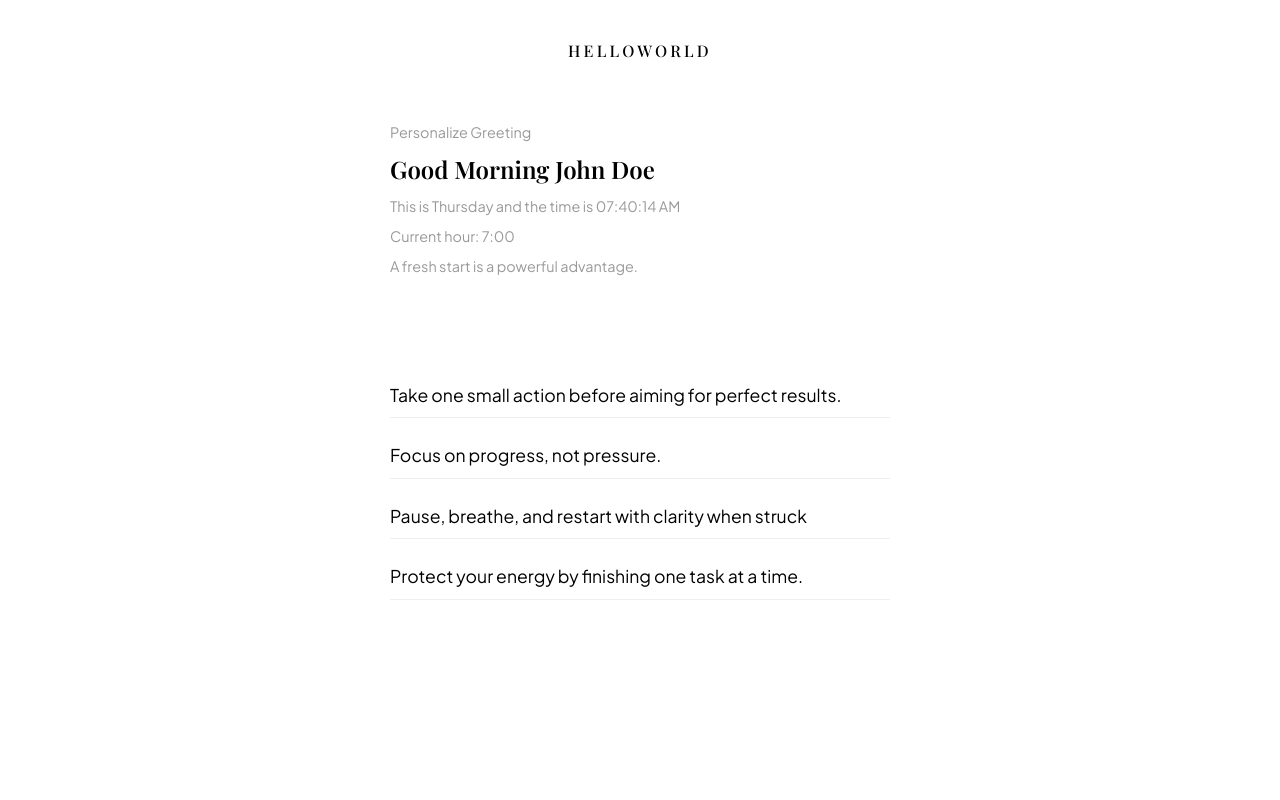
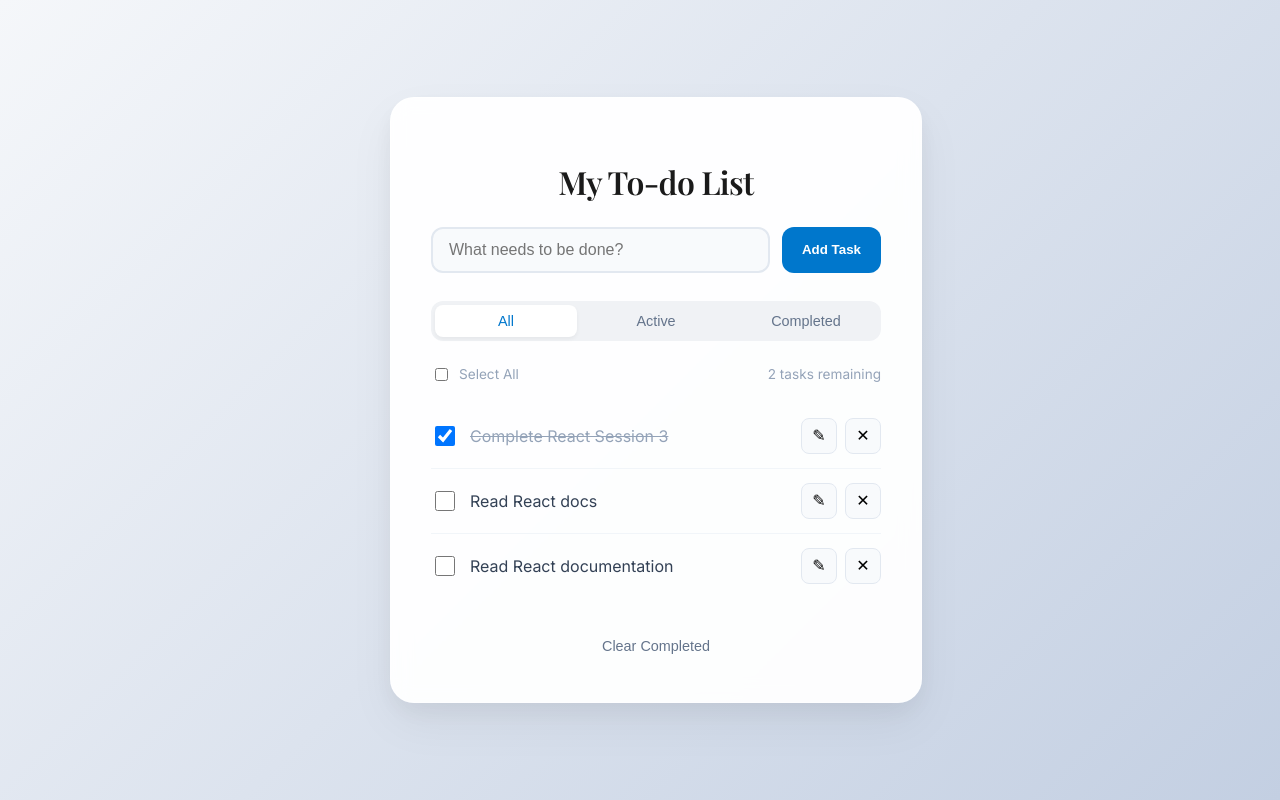
Before and after one commit to Ak1Ena/summer-react-1, a React (Vite) app: page / in a window 1280 px wide. Built offline with nearby package versions, Linux system fonts and the light colour scheme; a web font is replaced by a local one.

Commit message:
feat: implement todo list with modern css styling and persistence

```diff
--- a/src/App.css
+++ b/src/App.css
@@ -1,88 +1,234 @@
-:root {
-  --bg: #ffffff;
-  --text: #000000;
-  --muted: #999999;
+@import url('https://fonts.googleapis.com/css2?family=Inter:wght@400;500;600&display=swap');
+
+body {
+  background: linear-gradient(135deg, #f5f7fa 0%, #c3cfe2 100%);
+  font-family: 'Inter', -apple-system, BlinkMacSystemFont, "Segoe UI", Roboto, sans-serif;
+  margin: 0;
+  padding: 0;
+  min-height: 100vh;
+  display: flex;
+  align-items: center;
 }
 
-body {
-  background-color: var(--bg);
-  color: var(--text);
-  margin: 0;
+.todo-card {
+  background: rgba(255, 255, 255, 0.95);
+  backdrop-filter: blur(10px);
+  border-radius: 24px;
   padding: 40px;
-  display: flex;
-  justify-content: center;
-  line-height: 1.4;
-}
-
-#root {
-  width: 100%;
-  max-width: 500px;
-  display: flex;
-  flex-direction: column;
-  gap: 60px;
+  max-width: 480px;
+  width: 90%;
+  margin: 40px auto;
+  box-shadow:
+    0 10px 25px rgba(0, 0, 0, 0.05),
+    0 20px 48px rgba(0, 0, 0, 0.05);
+  border: 1px solid rgba(255, 255, 255, 0.3);
 }
 
 h1 {
+  text-align: center;
+  color: #1a1a1a;
+  font-weight: 600;
+  font-size: 2rem;
+  margin-bottom: 24px;
+  letter-spacing: -0.02em;
+}
+
+.filter-buttons {
+  display: flex;
+  justify-content: center;
+  gap: 8px;
+  margin-bottom: 24px;
+  background: #f0f2f5;
+  padding: 4px;
+  border-radius: 12px;
+}
+
+.filter-buttons button {
+  flex: 1;
+  background: transparent;
+  border: none;
+  border-radius: 8px;
+  padding: 8px 12px;
+  font-size: 0.9rem;
+  font-weight: 500;
+  color: #64748b;
+  cursor: pointer;
+  transition: all 0.2s cubic-bezier(0.4, 0, 0.2, 1);
+}
+
+.filter-buttons button.active-filter {
+  background: white;
+  color: #0077cc;
+  box-shadow: 0 2px 4px rgba(0, 0, 0, 0.05);
+}
+
+.controls {
+  display: flex;
+  justify-content: space-between;
+  align-items: center;
+  margin-bottom: 20px;
+  font-size: 0.85rem;
+  color: #94a3b8;
+}
+
+.select-all {
+  display: flex;
+  align-items: center;
+  gap: 8px;
+  cursor: pointer;
+  transition: color 0.2s;
+}
+
+.select-all:hover {
+  color: #64748b;
+}
+
+.task-form {
+  display: flex;
+  gap: 12px;
+  margin-bottom: 28px;
+}
+
+.task-input {
+  flex: 1;
+  padding: 12px 16px;
+  border: 2px solid #e2e8f0;
+  border-radius: 12px;
   font-size: 1rem;
-  font-weight: 500;
-  text-transform: uppercase;
-  letter-spacing: 0.2em;
-  text-align: center;
+  transition: all 0.2s;
+  background: #f8fafc;
+}
+
+.task-input:focus {
+  outline: none;
+  border-color: #0077cc;
+  background: white;
+  box-shadow: 0 0 0 4px rgba(0, 119, 204, 0.1);
+}
+
+.add-btn {
+  background: #0077cc;
+  color: white;
+  border: none;
+  border-radius: 12px;
+  padding: 0 20px;
+  font-weight: 600;
+  cursor: pointer;
+  transition: all 0.2s;
+}
+
+.add-btn:hover {
+  background: #005fa3;
+  transform: translateY(-1px);
+  box-shadow: 0 4px 12px rgba(0, 119, 204, 0.2);
+}
+
+.task-list {
+  list-style: none;
+  padding: 0;
   margin: 0;
 }
 
-header {
+.task-item {
   display: flex;
-  flex-direction: column;
-  gap: 10px;
+  justify-content: space-between;
+  align-items: center;
+  padding: 14px 0;
+  border-bottom: 1px solid #f1f5f9;
+  animation: fadeIn 0.3s ease-out;
 }
 
-header h1 {
-  text-align: left;
-  font-size: 1.5rem;
-  text-transform: none;
-  letter-spacing: normal;
-  font-weight: 600;
+@keyframes fadeIn {
+  from { opacity: 0; transform: translateY(10px); }
+  to { opacity: 1; transform: translateY(0); }
 }
 
-header p {
-  margin: 0;
-  font-size: 0.9rem;
-  color: var(--muted);
+.task-item:last-child {
+  border-bottom: none;
 }
 
-.card {
-  margin-top: 20px;
+.task-content {
+  flex: 1;
+  margin-right: 12px;
 }
 
-.card-title {
-  font-size: 0.8rem;
-  font-weight: 500;
-  text-transform: uppercase;
-  letter-spacing: 0.1em;
-  margin-bottom: 20px;
+.task-label {
+  display: flex;
+  align-items: center;
+  gap: 12px;
+  cursor: pointer;
+  font-size: 1rem;
+  color: #334155;
 }
 
-.tips-block h2 {
-  display: none;
+.task-item input[type="checkbox"] {
+  width: 20px;
+  height: 20px;
+  border-radius: 6px;
+  border: 2px solid #cbd5e1;
+  cursor: pointer;
 }
 
-.tip-list {
-  list-style: none;
-  padding: 0;
-  display: flex;
-  flex-direction: column;
-  gap: 15px;
+.task-item.completed span {
+  text-decoration: line-through;
+  color: #94a3b8;
 }
 
-.tip-list li {
-  font-size: 1.1rem;
-  cursor: pointer;
-  padding: 10px 0;
-  border-bottom: 1px solid #eee;
-  transition: color 0.2s;
+.edit-input {
+  padding: 6px 10px;
+  border: 2px solid #0077cc;
+  border-radius: 8px;
+  font-size: 1rem;
+  width: 90%;
+  font-family: inherit;
 }
 
-.tip-list li:hover {
-  color: var(--muted);
+.task-actions {
+  display: flex;
+  gap: 8px;
 }
+
+.task-actions button {
+  background: #f8fafc;
+  border: 1px solid #e2e8f0;
+  border-radius: 8px;
+  font-size: 1rem;
+  width: 36px;
+  height: 36px;
+  display: flex;
+  align-items: center;
+  justify-content: center;
+  cursor: pointer;
+  transition: all 0.2s;
+}
+
+.edit-btn:hover {
+  background: #e0f2fe;
+  color: #0077cc;
+  border-color: #bae6fd;
+}
+
+.delete-btn:hover {
+  background: #fef2f2;
+  color: #ef4444;
+  border-color: #fecaca;
+}
+
+.clear-completed {
+  display: block;
+  margin: 32px auto 0;
+  background: none;
+  border: none;
+  color: #64748b;
+  cursor: pointer;
+  font-size: 0.9rem;
+  font-weight: 500;
+  padding: 8px 16px;
+  border-radius: 8px;
+  transition: all 0.2s;
+}
+
+.clear-completed:hover {
+  background: #f1f5f9;
+  color: #ef4444;
+}
--- a/src/App.jsx
+++ b/src/App.jsx
@@ -1,28 +1,125 @@
+import { useState, useEffect } from "react";
 import "./App.css";
-import Greeting from "./Greeting";
-import Card from "./Card";
+import TaskInput from "./components/TaskInput";
+import TaskItem from "./components/TaskItem";
+
+const initialTasks = [
+  { id: 1, text: "Complete React Session 3", completed: true },
+  { id: 2, text: "Read React docs", completed: false },
+  { id: 3, text: "Read React documentation", completed: false },
+];
 
 function App() {
-	const tips = [
-		"Take one small action before aiming for perfect results.",
-		"Focus on progress, not pressure.",
-		"Pause, breathe, and restart with clarity when struck",
-		"Protect your energy by finishing one task at a time.",
-	];
-	return (
-		<>
-			<h1>HelloWorld</h1>
-			<Greeting name="John Doe" />
+  const [tasks, setTasks] = useState(() => {
+    const savedTasks = localStorage.getItem("tasks");
+    if (savedTasks) {
+      return JSON.parse(savedTasks);
+    }
+    return initialTasks;
+  });
+  const [filter, setFilter] = useState("all");
 
-			<Card title="Motivational Tips" className="tips-block">
-				<ul className="tip-list">
-					{tips.map((tip, index) => (
-						<li key={index}>{tip}</li>
-					))}
-				</ul>
-			</Card>
-		</>
-	);
+  useEffect(() => {
+    localStorage.setItem("tasks", JSON.stringify(tasks));
+  }, [tasks]);
+
+  function handleAddTask(text) {
+    const nextId = tasks.length > 0 ? Math.max(...tasks.map(t => t.id)) + 1 : 1;
+    setTasks([...tasks, { id: nextId, text, completed: false }]);
+  }
+
+  function handleToggle(id) {
+    setTasks(
+      tasks.map((t) => (t.id === id ? { ...t, completed: !t.completed } : t))
+    );
+  }
+
+  function handleDelete(id) {
+    setTasks(tasks.filter((t) => t.id !== id));
+  }
+
+  function handleEdit(id, newText) {
+    setTasks(
+      tasks.map((t) => (t.id === id ? { ...t, text: newText } : t))
+    );
+  }
+
+  function handleSelectAll(e) {
+    const checked = e.target.checked;
+    setTasks(tasks.map((t) => ({ ...t, completed: checked })));
+  }
+
+  function handleClearCompleted() {
+    setTasks(tasks.filter((t) => !t.completed));
+  }
+
+  const filteredTasks = tasks.filter((task) => {
+    if (filter === "active") return !task.completed;
+    if (filter === "completed") return task.completed;
+    return true; // "all"
+  });
+
+  const activeCount = tasks.filter((t) => !t.completed).length;
+
+  return (
+    <div className="todo-card">
+      <h1>My To-do List</h1>
+      <TaskInput onAddTask={handleAddTask} />
+      <div className="filter-buttons">
+        <button
+          className={filter === "all" ? "active-filter" : ""}
+          onClick={() => setFilter("all")}
+        >
+          All
+        </button>
+        <button
+          className={filter === "active" ? "active-filter" : ""}
+          onClick={() => setFilter("active")}
+        >
+          Active
+        </button>
+        <button
+          className={filter === "completed" ? "active-filter" : ""}
+          onClick={() => setFilter("completed")}
+        >
+          Completed
+        </button>
+      </div>
+
+      <div className="controls">
+        <label className="select-all">
+          <input
+            type="checkbox"
+            onChange={handleSelectAll}
+            checked={tasks.length > 0 && tasks.every(t => t.completed)}
+          />
+          Select All
+        </label>
+        <span className="task-count">
+          {activeCount} {activeCount === 1 ? 'task' : 'tasks'} remaining
+        </span>
+      </div>
+
+
+      <ul className="task-list">
+        {filteredTasks.map((task) => (
+          <TaskItem
+            key={task.id}
+            task={task}
+            onToggle={handleToggle}
+            onDelete={handleDelete}
+            onEdit={handleEdit}
+          />
+        ))}
+      </ul>
+
+      {tasks.some(t => t.completed) && (
+        <button className="clear-completed" onClick={handleClearCompleted}>
+          Clear Completed
+        </button>
+      )}
+    </div>
+  );
 }
 
 export default App;
--- /dev/null
+++ b/src/components/TaskInput.jsx
@@ -0,0 +1,31 @@
+import { useState } from "react";
+
+function TaskInput({ onAddTask }) {
+  const [inputText, setInputText] = useState("");
+
+  function handleSubmit(e) {
+    e.preventDefault();
+    const trimmed = inputText.trim();
+    if (trimmed !== "") {
+      onAddTask(trimmed);
+      setInputText("");
+    }
+  }
+
+  return (
+    <form onSubmit={handleSubmit} className="task-form">
+      <input
+        type="text"
+        value={inputText}
+        onChange={(e) => setInputText(e.target.value)}
+        placeholder="What needs to be done?"
+        className="task-input"
+      />
+      <button type="submit" className="add-btn">
+        Add Task
+      </button>
+    </form>
+  );
+}
+
+export default TaskInput;
--- /dev/null
+++ b/src/components/TaskItem.jsx
@@ -0,0 +1,62 @@
+import { useState } from "react";
+
+function TaskItem({ task, onToggle, onDelete, onEdit }) {
+  const [isEditing, setIsEditing] = useState(false);
+  const [editText, setEditText] = useState(task.text);
+
+  function handleEdit() {
+    if (isEditing) {
+      if (editText.trim() !== "") {
+        onEdit(task.id, editText);
+        setIsEditing(false);
+      }
+    } else {
+      setIsEditing(true);
+    }
+  }
+
+  function handleKeyDown(e) {
+    if (e.key === "Enter") {
+      handleEdit();
+    } else if (e.key === "Escape") {
+      setEditText(task.text);
+      setIsEditing(false);
+    }
+  }
+
+  return (
+    <li className={`task-item${task.completed ? " completed" : ""}`}>
+      <div className="task-content">
+        <label className="task-label">
+          <input
+            type="checkbox"
+            checked={task.completed}
+            onChange={() => onToggle(task.id)}
+          />
+          {!isEditing ? (
+            <span>{task.text}</span>
+          ) : (
+            <input
+              type="text"
+              className="edit-input"
+              value={editText}
+              onChange={(e) => setEditText(e.target.value)}
+              onKeyDown={handleKeyDown}
+              autoFocus
+            />
+          )}
+        </label>
+      </div>
+      <div className="task-actions">
+        <button className="edit-btn" onClick={handleEdit}>
+          {isEditing ? "💾" : "✎"}
+        </button>
+        <button className="delete-btn" onClick={() => onDelete(task.id)}>
+          ✕
+        </button>
+      </div>
+    </li>
+  );
+}
+
+export default TaskItem;
```
